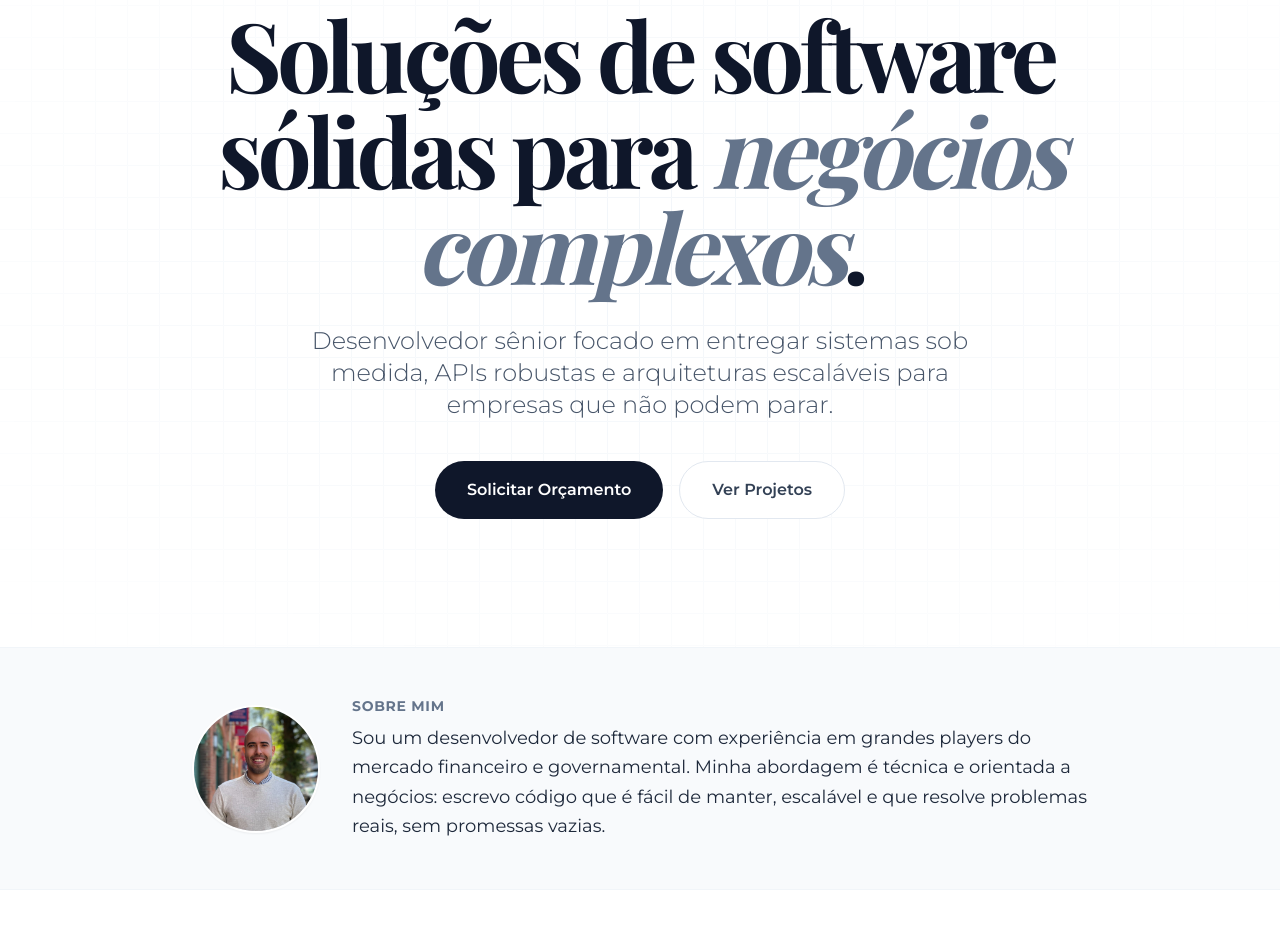
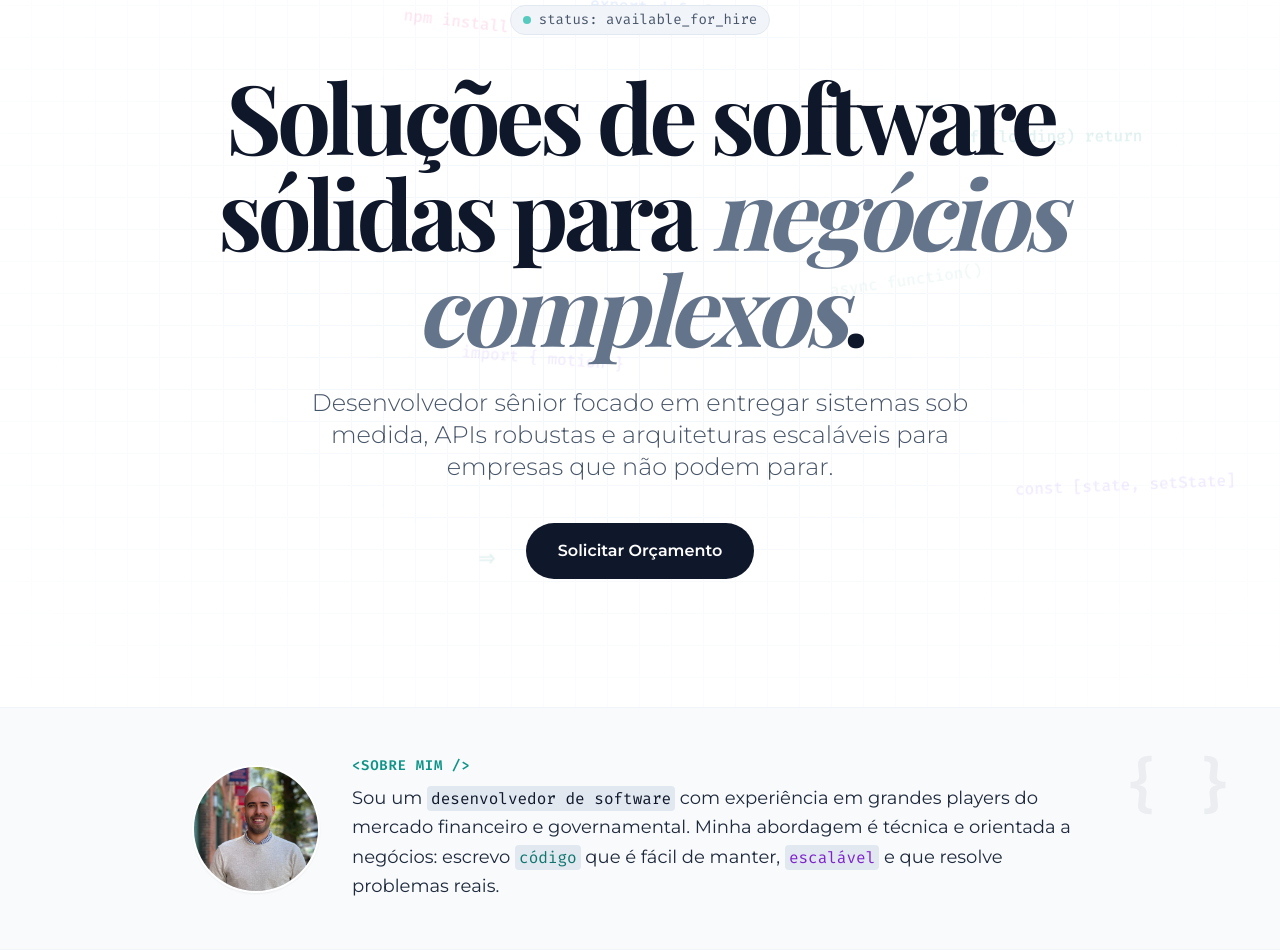
Before and after one commit to gabrielttavares/landing-page, a React (Vite) app: page / in a window 1280 px wide. Shown: the part 219-1171 px from the top of the page. Built offline with nearby package versions, Linux system fonts and the light colour scheme.

Commit message:
Add Fira Code font to Tailwind CSS configuration, update global CSS imports, and introduce CodeDeco component for animated code snippets. Enhance About and Experience sections with new styles and content adjustments.

```diff
--- /dev/null
+++ b/src/components/decoration/CodeDeco.tsx
@@ -0,0 +1,48 @@
+import React from 'react';
+import { motion } from 'framer-motion';
+
+const snippets = [
+    "{ ...props }",
+    "async function()",
+    "<Component />",
+    "npm install",
+    "git push",
+    "const [state, setState]",
+    "=>",
+    "if (loading) return",
+    "import { motion }",
+    "export default"
+];
+
+export default function CodeDeco() {
+    return (
+        <div className="absolute inset-0 overflow-hidden pointer-events-none select-none">
+            {snippets.map((snippet, index) => (
+                <motion.div
+                    key={index}
+                    className="absolute text-sm md:text-base font-mono font-medium opacity-10"
+                    style={{
+                        top: `${Math.random() * 80 + 10}%`,
+                        left: `${Math.random() * 80 + 10}%`,
+                        color: ['#0d9488', '#3b82f6', '#8b5cf6', '#ec4899'][Math.floor(Math.random() * 4)],
+                        rotate: Math.random() * 20 - 10
+                    }}
+                    initial={{ opacity: 0, y: 20 }}
+                    animate={{
+                        opacity: [0.05, 0.15, 0.05],
+                        y: [0, -20, 0],
+                        x: [0, Math.random() * 20 - 10, 0]
+                    }}
+                    transition={{
+                        duration: Math.random() * 5 + 5,
+                        repeat: Infinity,
+                        repeatType: "reverse",
+                        delay: Math.random() * 5
+                    }}
+                >
+                    {snippet}
+                </motion.div>
+            ))}
+        </div>
+    );
+}
--- a/src/components/sections/About.tsx
+++ b/src/components/sections/About.tsx
@@ -5,8 +5,13 @@ export default function About() {
     const { about } = content;
 
     return (
-        <section className="px-6 py-12 bg-slate-50 border-y border-slate-100">
-            <div className="max-w-4xl mx-auto flex flex-col md:flex-row items-start gap-8 md:items-center">
+        <section className="px-6 py-12 bg-slate-50 border-y border-slate-100 relative overflow-hidden">
+            {/* Background decoration */}
+            <div className="absolute top-0 right-0 p-12 opacity-5 pointer-events-none select-none">
+                <span className="font-mono text-6xl font-bold text-slate-900">{`{ }`}</span>
+            </div>
+
+            <div className="max-w-4xl mx-auto flex flex-col md:flex-row items-center gap-8 md:items-center text-center md:text-left relative z-10">
                 <div className="w-24 h-24 md:w-32 md:h-32 bg-slate-200 rounded-full flex-shrink-0 overflow-hidden relative border-2 border-white shadow-sm">
                      <img
                         src={about.image}
@@ -16,9 +21,10 @@ export default function About() {
                      />
                 </div>
                 <div className="flex-1">
-                    <h2 className="text-sm font-bold uppercase tracking-wider text-slate-500 mb-2">{about.title}</h2>
+                    <h2 className="text-sm font-bold uppercase tracking-wider text-slate-500 mb-2 font-mono text-teal-600">&lt;Sobre Mim /&gt;</h2>
                     <p className="text-lg text-slate-800 leading-relaxed">
-                        {about.text}
+                        Sou um <span className="px-1 py-0.5 rounded bg-slate-200 text-slate-900 font-mono text-base">desenvolvedor de software</span> com experiência em grandes players do mercado financeiro e governamental.
+                        Minha abordagem é técnica e orientada a negócios: escrevo <span className="px-1 py-0.5 rounded bg-slate-200 text-teal-700 font-mono text-base">código</span> que é fácil de manter, <span className="px-1 py-0.5 rounded bg-slate-200 text-purple-700 font-mono text-base">escalável</span> e que resolve problemas reais.
                     </p>
                 </div>
             </div>
--- a/src/components/sections/Experience.tsx
+++ b/src/components/sections/Experience.tsx
@@ -40,8 +40,8 @@ export default function Experience() {
                              {/* Content Card */}
                             <div className="w-[calc(100%-4rem)] md:w-[calc(50%-2.5rem)] p-6 md:p-8 bg-slate-800/50 backdrop-blur-sm border border-slate-700/50 rounded-2xl hover:border-teal-500/30 transition-all duration-300 hover:bg-slate-800/80">
                                 <h3 className="text-xl md:text-2xl font-bold text-white mb-2 font-serif">{item.title}</h3>
-                                <div className="inline-block px-3 py-1 mb-4 text-xs font-mono text-teal-300 bg-teal-500/10 rounded-full border border-teal-500/20">
-                                    {item.role}
+                                <div className="inline-block px-3 py-1 mb-4 text-xs font-mono text-teal-300 bg-slate-950 rounded border border-teal-500/30 shadow-sm">
+                                    &gt; {item.role}
                                 </div>
                                 <p className="text-slate-400 leading-relaxed">
                                     {item.description}
--- a/src/components/sections/Hero.tsx
+++ b/src/components/sections/Hero.tsx
@@ -2,6 +2,7 @@ import React from 'react';
 import { motion } from 'framer-motion';
 import { content } from '../../data/content';
 import { fadeInUp } from '../../utils/animations';
+import CodeDeco from '../decoration/CodeDeco';
 
 export default function Hero() {
     const { hero } = content;
@@ -11,8 +12,16 @@ export default function Hero() {
              {/* Tech Grid Background with Radial Mask */}
             <div className="absolute inset-0 bg-grid-slate-100 [mask-image:radial-gradient(ellipse_at_center,white,transparent)] pointer-events-none" />
 
+            {/* Floating Code Decoration */}
+            <CodeDeco />
+
             <div className="relative z-10 max-w-4xl mx-auto text-center">
                 <motion.div {...fadeInUp}>
+                    <div className="inline-flex items-center gap-2 px-3 py-1 rounded-full bg-slate-100 border border-slate-200 text-sm font-mono text-slate-600 mb-8">
+                        <span className="w-2 h-2 rounded-full bg-teal-500 animate-pulse" />
+                        <span>status: available_for_hire</span>
+                    </div>
+
                     <h1 className="text-5xl md:text-7xl lg:text-8xl font-bold tracking-tighter text-slate-900 mb-8 leading-[1.1] font-serif">
                         {hero.title} <span className="text-slate-500 italic font-serif">{hero.highlight}</span>.
                     </h1>
@@ -26,12 +35,6 @@ export default function Hero() {
                         >
                             {hero.cta}
                         </a>
-                        <a
-                            href="#experiencia"
-                            className="inline-flex items-center justify-center px-8 py-4 text-base font-semibold text-slate-700 bg-white border border-slate-200 rounded-full hover:bg-slate-50 transition-all hover:scale-105 hover:shadow-md"
-                        >
-                            {hero.secondaryCta}
-                        </a>
                     </div>
                 </motion.div>
             </div>
--- a/src/global.css
+++ b/src/global.css
@@ -1,2 +1,2 @@
 /* src/global.css */
-@import url('https://fonts.googleapis.com/css2?family=Montserrat:wght@300;400;500;600;700;800&family=Playfair+Display:wght@700;800&display=swap');
+@import url('https://fonts.googleapis.com/css2?family=Fira+Code:wght@400;500;600&family=Montserrat:wght@300;400;500;600;700;800&family=Playfair+Display:wght@700;800&display=swap');
--- a/tailwind.config.js
+++ b/tailwind.config.js
@@ -29,6 +29,7 @@ module.exports = {
       fontFamily: {
         sans: ['Montserrat', 'sans-serif'],
         serif: ['"Playfair Display"', 'serif'],
+        mono: ['"Fira Code"', 'monospace'],
       },
       animation: {
         blob: "blob 7s infinite",
```
